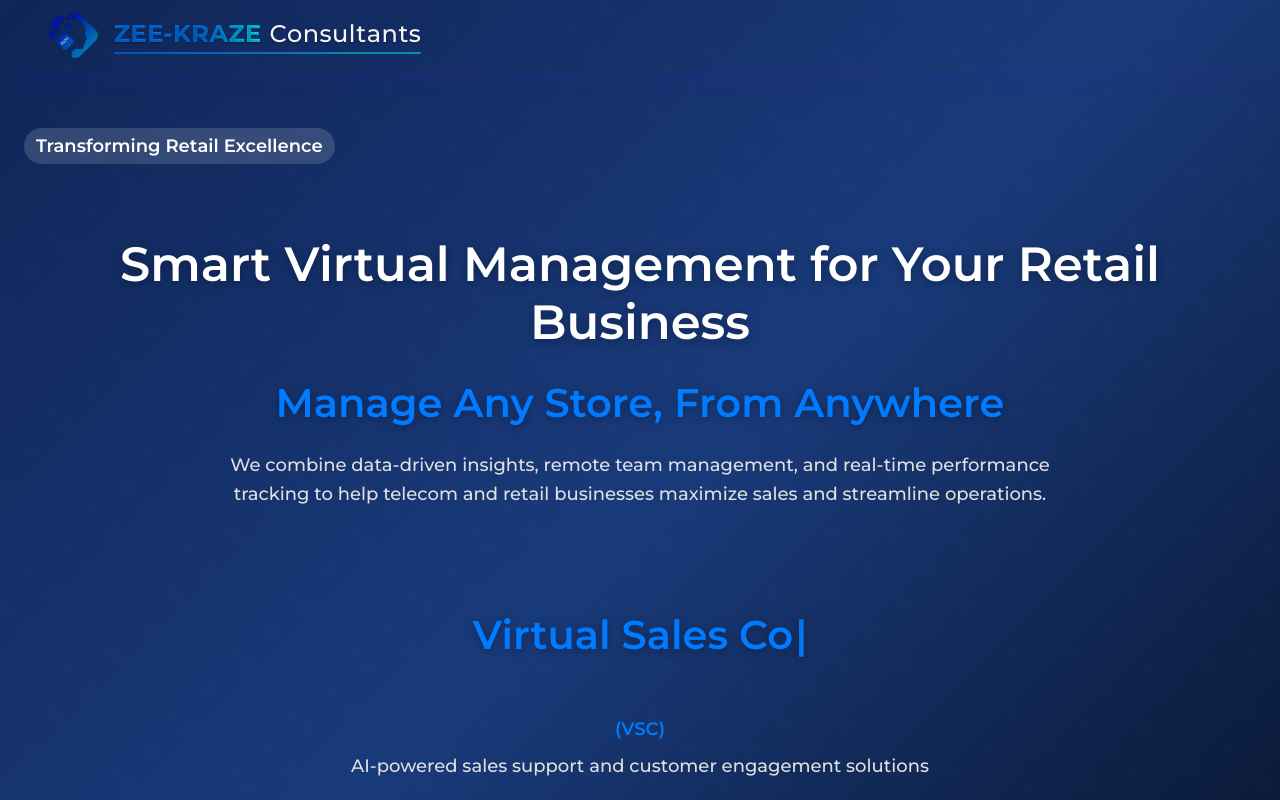
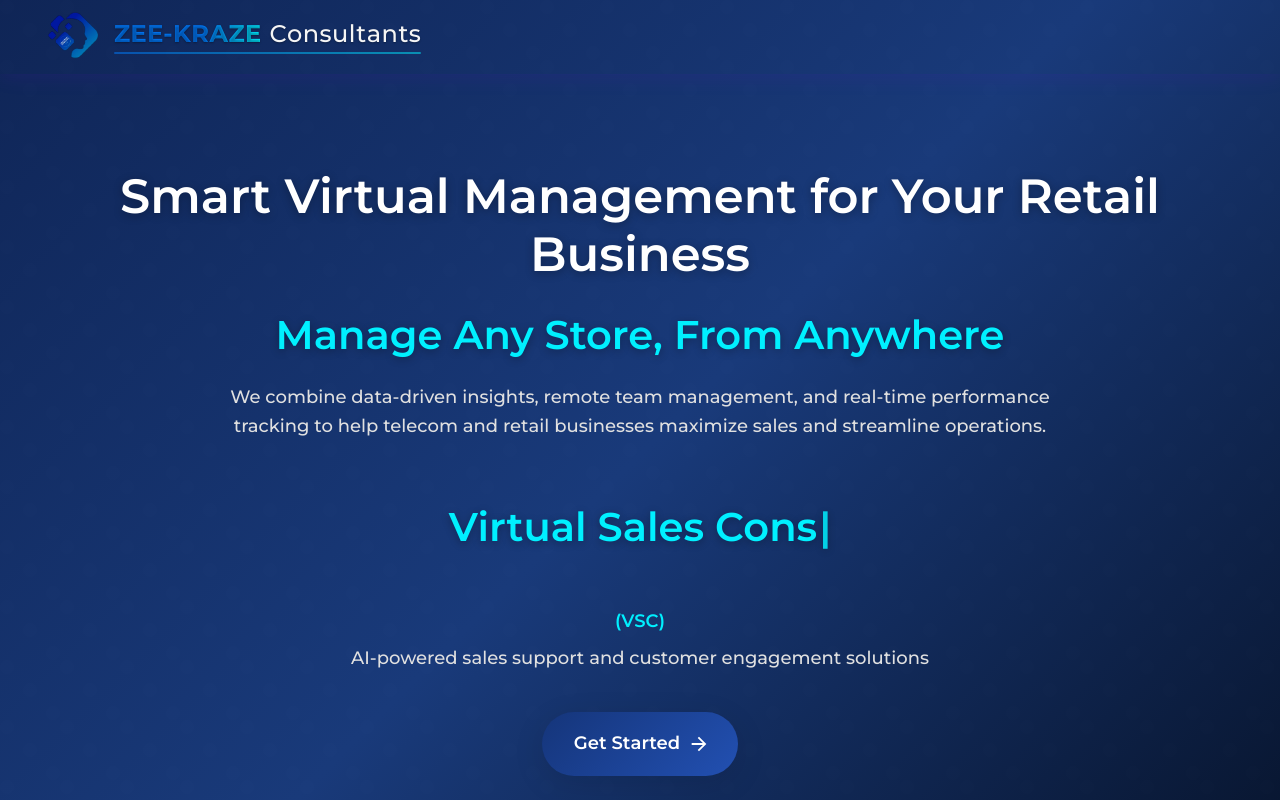
Before and after one commit to Zameerali/ZEE, a React (Vite) app: page / in a window 1280 px wide. Shown: the top 800 px of the page. Built offline with nearby package versions, Linux system fonts and the light colour scheme.

Commit message:
added new card hero sec improvements

```diff
--- a/src/components/AnimatedServices.jsx
+++ b/src/components/AnimatedServices.jsx
@@ -72,7 +72,7 @@ const AnimatedServices = () => {
         <Typography
           variant="h3"
           sx={{
-            color: '#007BFF',
+            color: '#00F0FF',
             fontWeight: 600,
             fontSize: { xs: '1.5rem', sm: '2rem', md: '2.5rem' },
             lineHeight: 1.2,
@@ -89,7 +89,7 @@ const AnimatedServices = () => {
             transition={{ duration: 0.8, repeat: Infinity }}
             style={{
               marginLeft: '2px',
-              color: '#007BFF',
+              color: '#00F0FF',
               fontSize: 'inherit',
             }}
           >
@@ -109,7 +109,7 @@ const AnimatedServices = () => {
           <Typography
             variant="body1"
             sx={{
-              color: '#007BFF',
+              color: '#00F0FF',
               fontWeight: 600,
               mb: 1,
               fontSize: { xs: '1rem', md: '1.125rem' },
--- a/src/components/HeroSection.jsx
+++ b/src/components/HeroSection.jsx
@@ -64,20 +64,7 @@ const HeroSection = () => {
               animate={{ opacity: 1, x: 0 }}
               transition={{ duration: 0.8 }}
             >
-              <Box sx={{ mb: { xs: 3, md: 4 } }}>
-                <Chip
-                  label="Transforming Retail Excellence"
-                  sx={{
-                    backgroundColor: 'rgba(255, 255, 255, 0.15)',
-                    color: '#FFFFFF',
-                    fontWeight: 600,
-                    mb: { xs: 3, md: 4 },
-                    backdropFilter: 'blur(10px)',
-                    fontSize: { xs: '1rem', md: '1.125rem' },
-                    height: { xs: 32, md: 36 },
-                  }}
-                />
-              </Box>
+
 
               <Typography
                 variant="h1"
@@ -101,7 +88,7 @@ const HeroSection = () => {
                   fontWeight: 600,
                   fontSize: { xs: '1.5rem', sm: '2rem', md: '2.5rem' },
                   lineHeight: 1.2,
-                  color: '#007BFF',
+                  color: '#00F0FF',
                   textAlign: 'center',
                   textShadow: '0 2px 8px rgba(0,0,0,0.3)',
                 }}
@@ -118,7 +105,7 @@ const HeroSection = () => {
                   fontWeight: 500,
                   lineHeight: 1.6,
                   color: '#E0E0E0',
-                  mb: 6,
+                  mb: 1,
                   px: { xs: 2, md: 0 },
                   textAlign: 'center',
                 }}
--- a/src/components/ServicesSection.jsx
+++ b/src/components/ServicesSection.jsx
@@ -4,22 +4,15 @@ import {
   Container,
   Typography,
   Button,
-  Grid,
   Chip,
   useTheme,
-  Avatar,
 } from '@mui/material';
-import {
-  TrendingDown,
-  Person,
-  Warning,
-  Analytics,
-  ArrowForward,
-} from '@mui/icons-material';
+import { ArrowForward } from '@mui/icons-material';
 import IntenseCompetition from '../assets/Intense_Competition.jpg';
 import CustomerExperience from '../assets/Customer_Experience.jpg';
 import OperationalBottlenecks from '../assets/Operational_Bottlenecks.jpg';
 import SalesPressure from '../assets/Sales_Pressure.webp';
+import Staff_Performance from '../assets/Staff_Performance.jpg';
 import { motion } from 'framer-motion';
 import { useNavigate } from 'react-router-dom';
 
@@ -52,6 +45,12 @@ const ServicesSection = () => {
       image: SalesPressure,
       imageAlt: 'Sales & Profitability Pressures',
     },
+    {
+      title: 'Employee Performance Management',
+      description: 'Ensuring your team is engaged and productive',
+      image: Staff_Performance,
+      imageAlt: 'Employee Performance Management',
+    }
   ];
 
   return (
@@ -238,7 +237,12 @@ const ServicesSection = () => {
                   '@media (min-height: 1200px)': { mb: { xs: 3, md: 4 } },
                 }}
               >
-                {challenges.map((challenge, index) => (
+                {challenges.map((challenge, index) => {
+                const isLast =
+                  challenges.length % 2 !== 0 &&
+                  index === challenges.length - 1;
+
+                const cardContent = (
                   <motion.div
                     key={challenge.title}
                     initial={{ opacity: 0, y: 20 }}
@@ -246,6 +250,7 @@ const ServicesSection = () => {
                     transition={{ duration: 0.6, delay: index * 0.1 }}
                     viewport={{ once: true }}
                     whileHover={{ scale: 1.05, y: -5 }}
+                    style={{ width: '100%' }}
                   >
                     <Box
                       sx={{
@@ -255,7 +260,7 @@ const ServicesSection = () => {
                         transition: 'all 0.3s ease',
                         backgroundColor: 'rgba(255, 255, 255, 0.08)',
                         border: '1px solid rgba(255, 255, 255, 0.15)',
-                        height: 'auto',
+                        height: '100%',
                         display: 'flex',
                         flexDirection: 'column',
                         alignItems: 'center',
@@ -268,7 +273,7 @@ const ServicesSection = () => {
                         },
                       }}
                     >
-                      {/* Image area with dynamic aspect ratio */}
+                      {/* Image area */}
                       <Box
                         sx={{
                           width: '100%',
@@ -292,7 +297,14 @@ const ServicesSection = () => {
                           }}
                         />
                       </Box>
-                      <Box sx={{ px: { xs: 3, md: 4 }, pb: { xs: 4, md: 5 }, flex: 2, display: 'flex', flexDirection: 'column', justifyContent: 'flex-start' }}>
+                      <Box sx={{
+                        px: { xs: 3, md: 4 },
+                        pb: { xs: 4, md: 5 },
+                        flex: 2,
+                        display: 'flex',
+                        flexDirection: 'column',
+                        justifyContent: 'flex-start'
+                      }}>
                         <Typography
                           variant="h4"
                           sx={{
@@ -326,7 +338,26 @@ const ServicesSection = () => {
                       </Box>
                     </Box>
                   </motion.div>
-                ))}
+                );
+
+                if (isLast) {
+                  return (
+                    <Box
+                      key={challenge.title}
+                      sx={{
+                        gridColumn: { lg: '1 / span 2' },
+                        display: 'flex',
+                        justifyContent: 'center',
+                      }}
+                    >
+                      <Box sx={{ flex: 1, maxWidth: { lg: '50%' } }}>
+                        {cardContent}
+                      </Box>
+                    </Box>
+                  );
+                }
+                return cardContent;
+              })}
               </Box>
 
               <motion.div
```
Also changed, not shown: src/assets/Staff_Performance.jpg (added).
